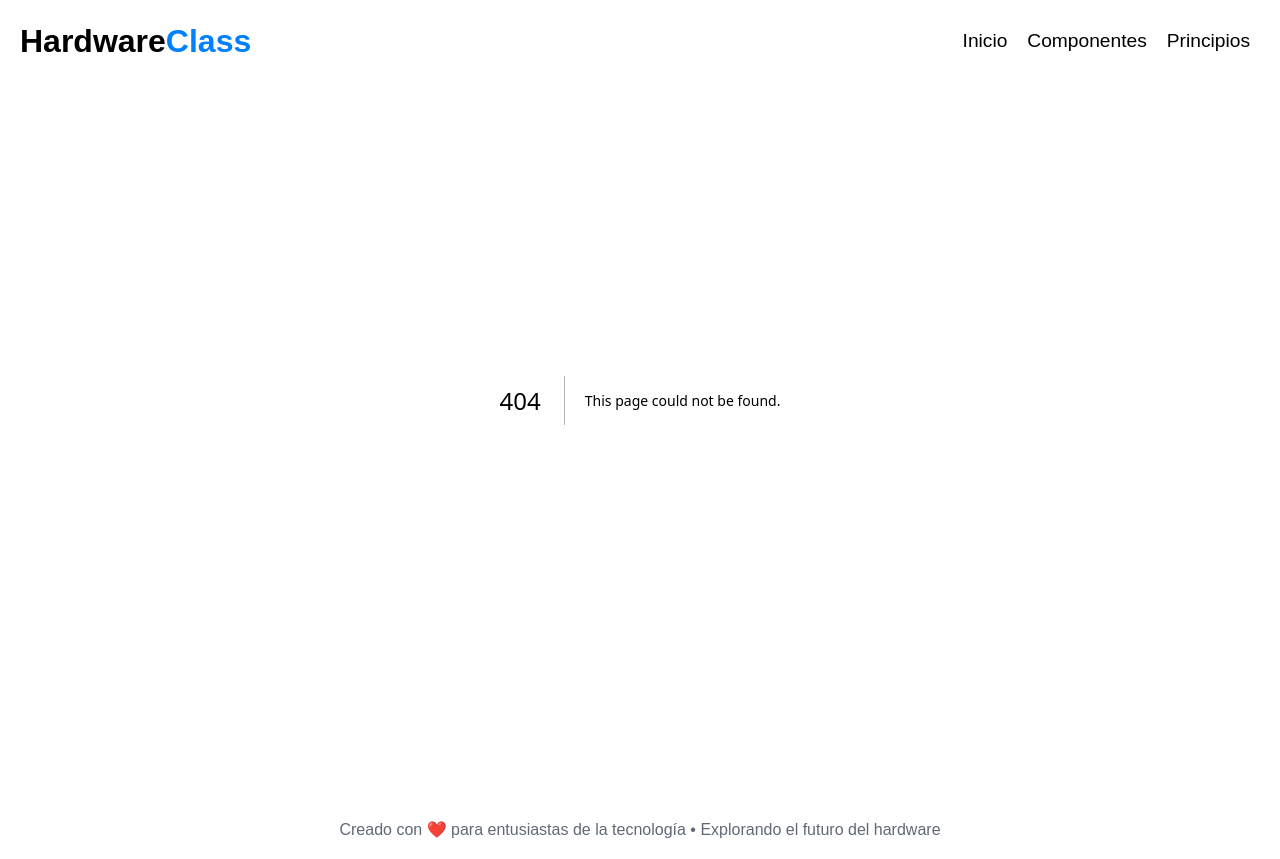
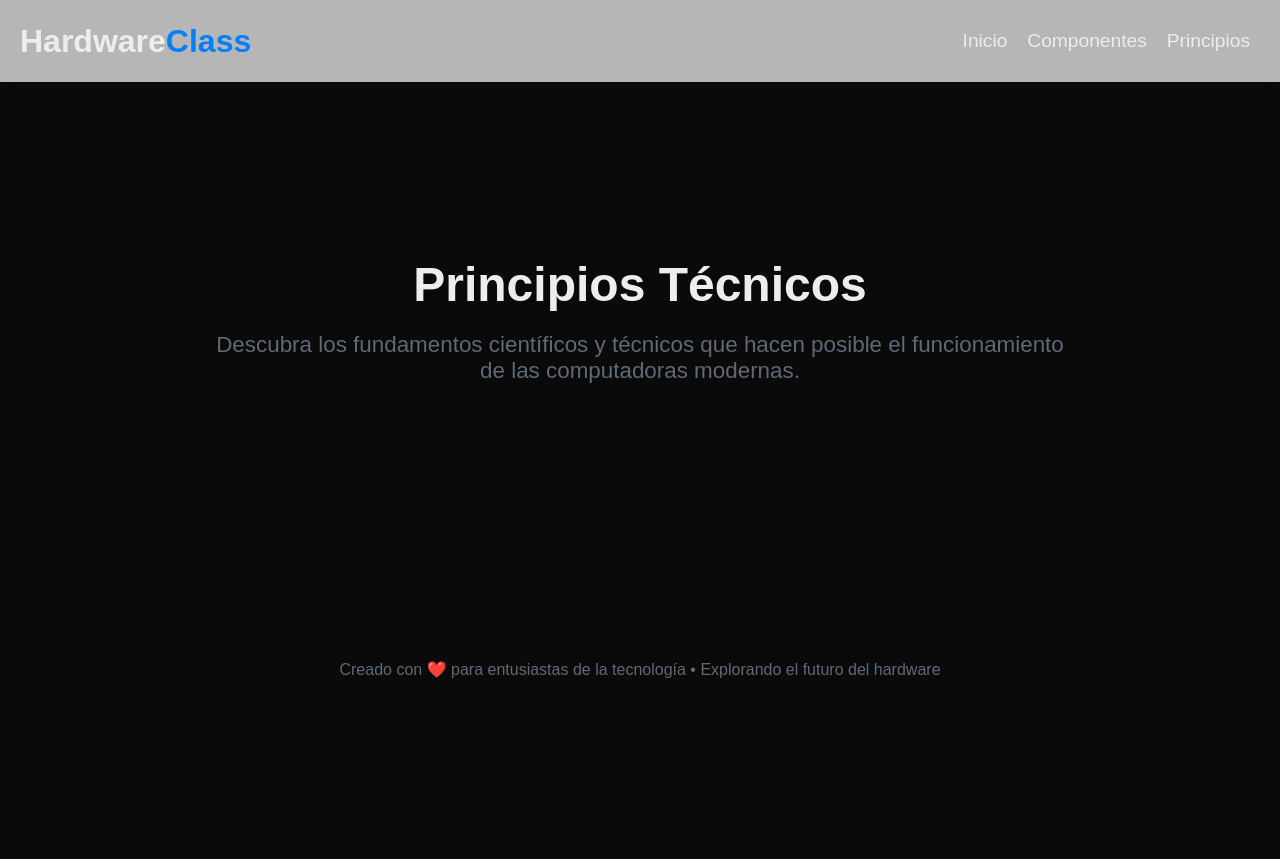
Before and after one commit to OrlandoTellez/hardware-web, a Next.js app: page /principios in a window 1280 px wide. Before the commit this address had no page. After the commit the page ends 800 px from the top, so only its background shows below. Built offline with nearby package versions, Linux system fonts and the light colour scheme.

Commit message:
add: agregar pagina de principios

```diff
--- /dev/null
+++ b/src/app/principios/page.tsx
@@ -0,0 +1,10 @@
+import { Hero } from '@/sections/principios/Hero'
+import React from 'react'
+
+export default function page(){
+  return (
+    <>
+        <Hero />
+    </>
+  )
+}
--- /dev/null
+++ b/src/sections/principios/Hero.module.css
@@ -0,0 +1,53 @@
+.section {
+    padding: 20px;
+    margin-top: 40px;
+    width: 100%;
+    height: 80vh;
+    display: grid;
+    place-items: center;
+  }
+
+  .article {
+    width: 100%;
+    display: grid;
+    place-items: center;
+    gap: 20px;
+    && h1 {
+      font-size: 3rem;
+      display: flex;
+      flex-direction: column;
+      align-items: center;
+      text-align: center;
+    }
+
+    && div {
+      color: #0080ff;
+      background: white;
+      padding: 4px 12px;
+      border-radius: 10px;
+    }
+  }
+
+  .sub_text {
+    max-width: 70ch;
+    font-size: 1.4rem;
+    text-align: center;
+  }
+
+  .buttons {
+    display: flex;
+    flex-direction: column;
+    width: 100%;
+    gap: 10px;
+  }
+
+  @media only screen and (min-width: 700px){
+    .section{
+      margin-top: 0px;
+    }
+
+    .buttons{
+      flex-direction: row;
+      justify-content: center;
+    }
+  }
--- /dev/null
+++ b/src/sections/principios/Hero.tsx
@@ -0,0 +1,19 @@
+import React from "react"
+import styles from "./Hero.module.css"
+
+export const Hero = () => {
+  return (
+    <>
+      <section className={styles.section}>
+        <article className={styles.article}>
+          <h1>
+            Principios Técnicos
+          </h1>
+          <p className={styles.sub_text}>
+            Descubra los fundamentos científicos y técnicos que hacen posible el funcionamiento de las computadoras modernas.
+          </p>
+        </article>
+      </section>
+    </>
+  )
+}
```
